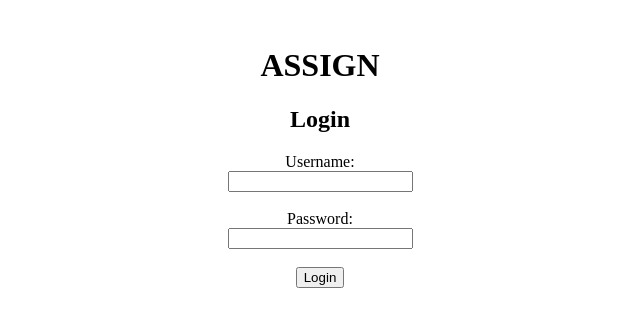
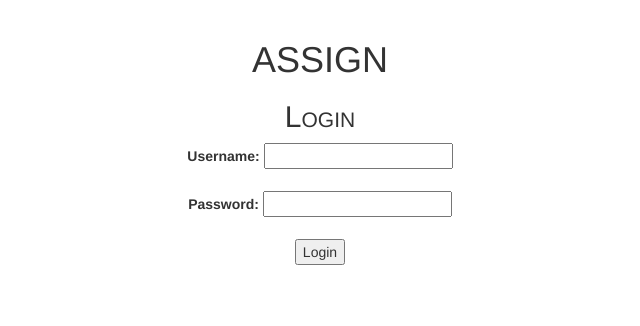
Before and after one commit to TeamOptix/Assign-v1, a plain HTML site: page ASSIGNLOGIN.html in a window 1280 px wide. Shown: the whole page, without its empty margins (320-960 px from the left). Drawn offline with nearby package versions, Linux system fonts and the light colour scheme.

```diff
--- a/ASSIGNLOGIN.html
+++ b/ASSIGNLOGIN.html
@@ -1,6 +1,10 @@
 <!DOCTYPE html>
 <html lang="en">
 <head>
+    <link rel="stylesheet" href="https://maxcdn.bootstrapcdn.com/bootstrap/3.4.1/css/bootstrap.min.css">
+    <link rel="stylesheet" href="style.css">
+    <script src="https://ajax.googleapis.com/ajax/libs/jquery/3.6.1/jquery.min.js"></script>
+    <script src="https://maxcdn.bootstrapcdn.com/bootstrap/3.4.1/js/bootstrap.min.js"></script>
     <meta charset="UTF-8">
     <meta name="viewport" content="width=device-width, initial-scale=1.0">
     <title>ASSIGN | Login</title>
@@ -8,16 +12,19 @@
 
 </head>
 <body>
-    <center><h1>ASSIGN</h1></center>
-    <p></p>
-    <center><h2>Login </h2></center>
-    <form>
-     <center> <label for="username">Username:</label><center>
-     <center> <input type="text" id="username" name="username"><br><br></center>
-     <center> <label for="password">Password:</label></center>
-     <center> <input type="password" id="password" name="password"><br><br></center>
-     <center> <input type="submit" value="Login"> </center>
-    </form>
+    <center>
 
+        <!--jayesh sucks at coding-->
+        <h1>ASSIGN</h1>
+        <h2 id="login_heading">Login </h2>
+        <!--form starts here-->
+        <form>
+            <label for="username">Username:</label>
+            <input type="text" id="username" name="username"><br><br>
+            <label for="password">Password:</label>
+            <input type="password" id="password" name="password"><br><br>
+            <input type="submit" value="Login">
+        </form>
+    </center>
     </body>
 </html>
--- /dev/null
+++ b/style.css
@@ -0,0 +1,4 @@
+#login_heading{
+    font-variant: small-caps;
+    font-stretch: expanded;
+}
```
